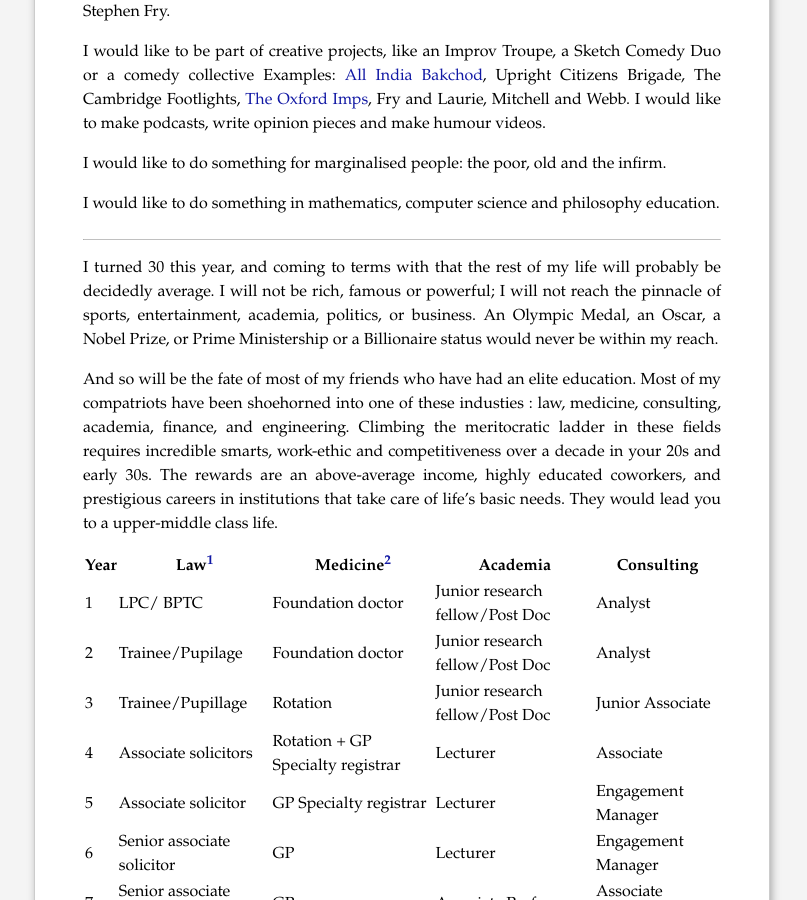
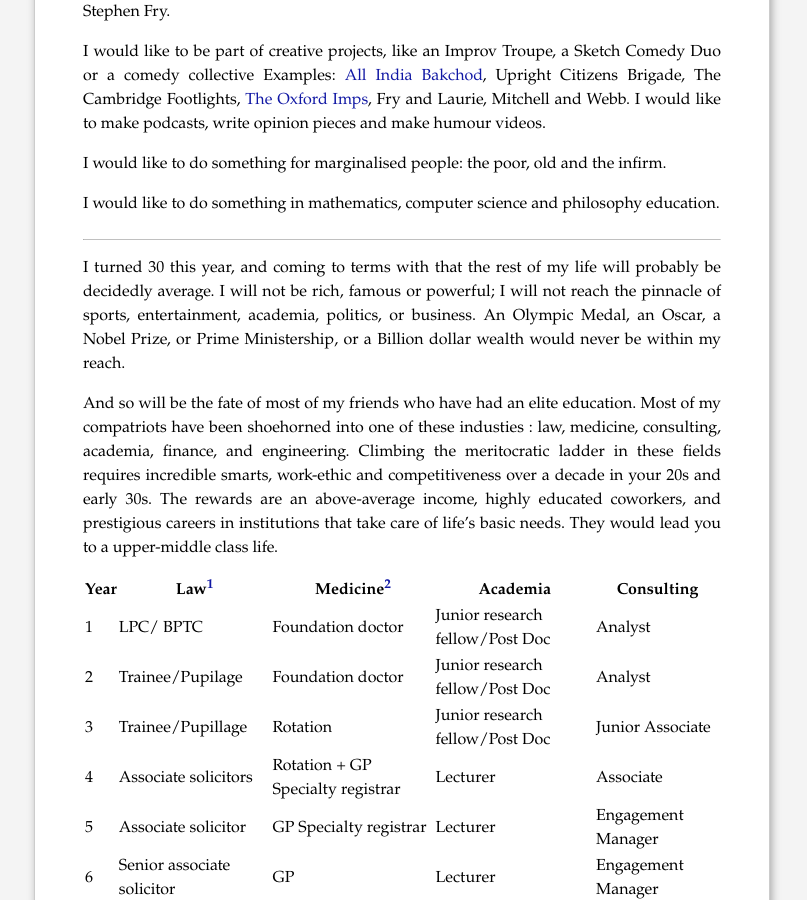
Before and after one commit to piyushahuja/piyushahuja.github.io, a Jekyll site: the page built from _posts/journal/2020-09-26-grail.md, in a window 1280 px wide and 900 px high, scrolled down 591 px. Shown: the whole window, without its empty margins (238-1045 px from the left). Built offline with Jekyll 4.4.1, drawn with Linux system fonts in a browser that asks for light colours; comment, search, counter and statistics services are not loaded.

Commit message:
auto deployed

```diff
--- a/_posts/journal/2020-09-26-grail.md
+++ b/_posts/journal/2020-09-26-grail.md
@@ -31,7 +31,7 @@ I would like to do something in mathematics, computer science and philosophy edu
 
 -----
 
-I turned 30 this year, and coming to terms with that the rest of my life will probably be decidedly average.  I will not be rich, famous or powerful; I will not reach the pinnacle of sports, entertainment, academia, politics, or business. An Olympic Medal, an Oscar, a Nobel Prize, or Prime Ministership or a Billionaire status would never be within my reach.
+I turned 30 this year, and coming to terms with that the rest of my life will probably be decidedly average.  I will not be rich, famous or powerful; I will not reach the pinnacle of sports, entertainment, academia, politics, or business. An Olympic Medal, an Oscar, a Nobel Prize, or Prime Ministership, or a Billion dollar wealth would never be within my reach.
 
 And so will be the fate of most of my friends who have had an elite education.
 Most of my compatriots have been shoehorned into one of these industies : law, medicine, consulting, academia, finance, and engineering. Climbing the meritocratic ladder in these fields requires incredible smarts, work-ethic and competitiveness over a decade in your 20s and early 30s. The rewards are an above-average income, highly educated coworkers, and prestigious careers in institutions that take care of life's basic needs. They would lead you to a upper-middle class life.
```
